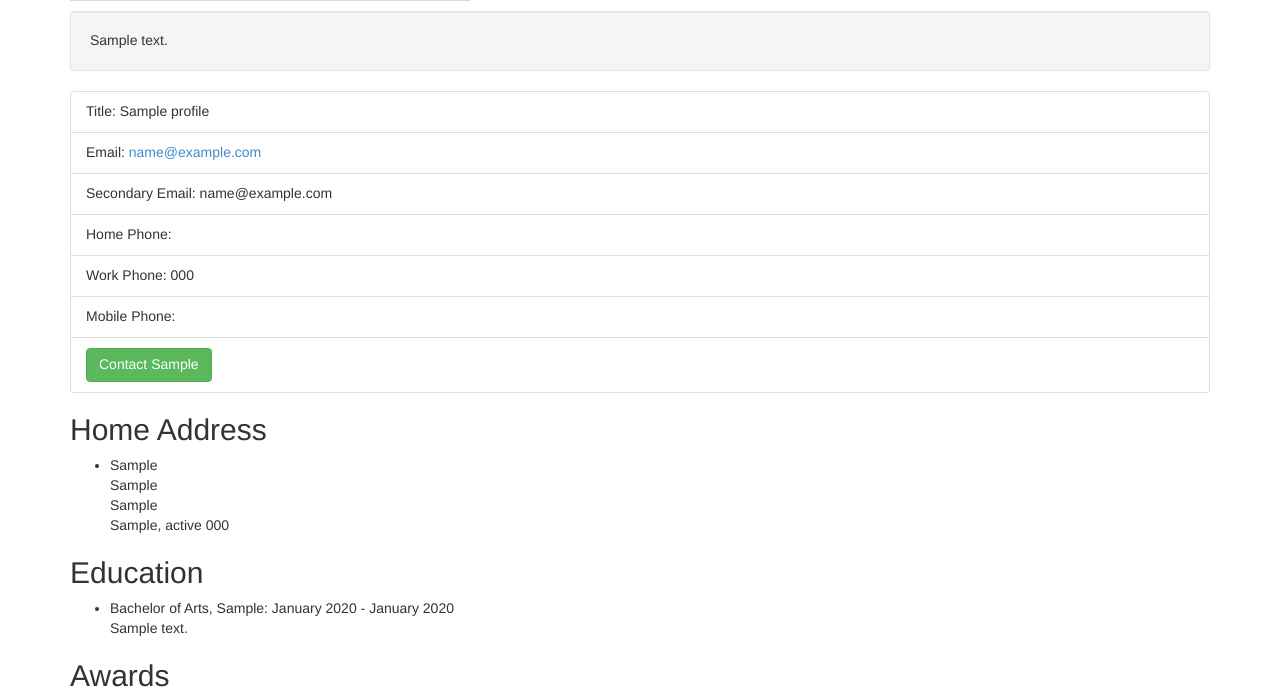
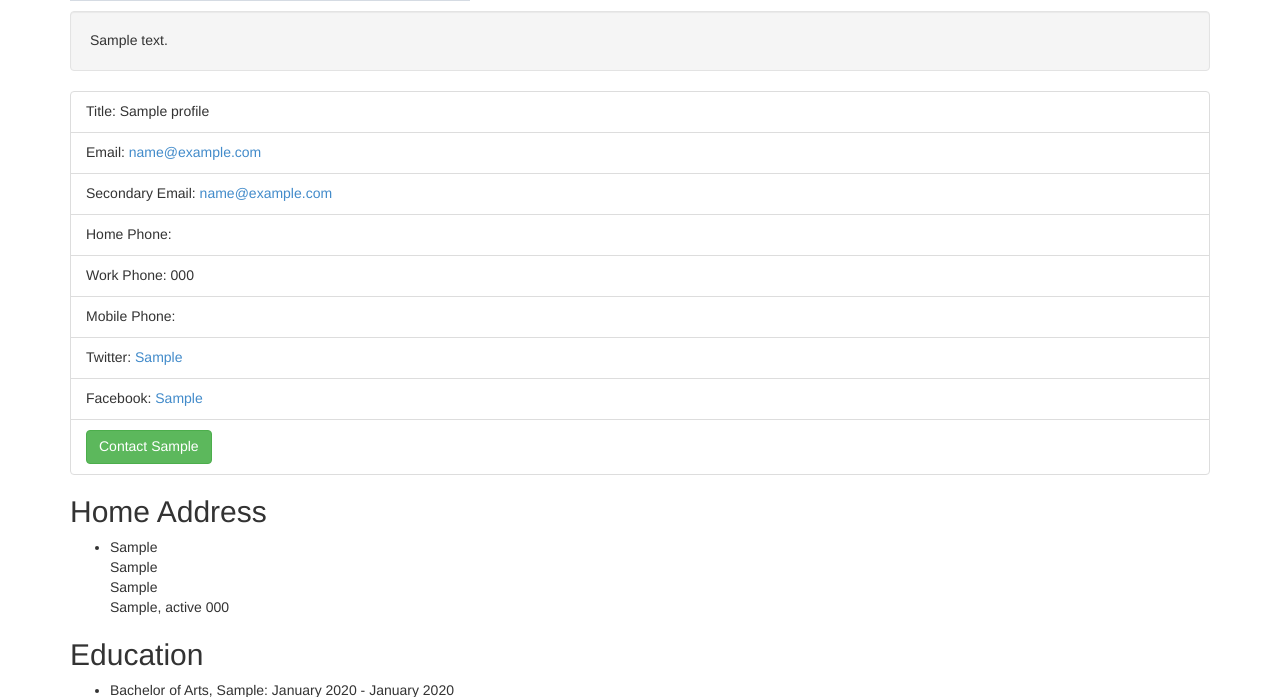
Before and after one commit to shacker/ccademo, a Django app: a page that uses templates/people/profile_detail.html in a window 1280 px wide. Shown: the part 432-1129 px from the top of the page. Run offline with Django 3.2, Linux system fonts and the light colour scheme; tables that the repository leaves empty hold one stand-in row (values such as "Sample post"); grey boxes marked "Sample" are stand-in pictures; parts of the project's set-up code (start-up, migrations or seed data) failed here and were passed over; some libraries are stand-ins or nearby versions.

Commit message:
Add Facebook and Twitter fields to profile

```diff
--- a/apps/people/forms.py
+++ b/apps/people/forms.py
@@ -85,7 +85,10 @@ class ProfileForm(forms.ModelForm):
                  'fax',
                  'allow_contact',
                  'url_personal',
-                 'url_org',)
+                 'url_org',
+                 'twitter',
+                 'facebook',
+                 )
 
     def _clean_phone(self, fieldname, value):
         """
--- a/apps/people/models.py
+++ b/apps/people/models.py
@@ -146,12 +146,18 @@ class Profile(BaseProfile):
     datatel_avatar_url = models.CharField('Datatel avatar URL', blank=True, null=True, max_length=60)
     suffix = models.IntegerField(
                 max_length=2,
-                blank=True, null=True, choices=constants.PROFILE_SUFFIX_CHOICES)
+                blank=True, null=True, choices=constants.PROFILE_SUFFIX_CHOICES,
+                help_text='e.g. Dr., Phd.'
+                )
     salutation = models.IntegerField(
                     max_length=2,
                     blank=True, null=True,
-                    choices=constants.PROFILE_SALUTATION_CHOICES)
+                    choices=constants.PROFILE_SALUTATION_CHOICES,
+                    help_text='e.g. Mrs., Ms., Mr.')
     middle_name = models.CharField(max_length=50, blank=True, null=True)
+
+    twitter = models.CharField(blank=True, null=True, max_length=64, help_text='Your twitter username')
+    facebook = models.CharField(blank=True, null=True, max_length=64, help_text='Your Facebook username')
     title = models.CharField(blank=True, null=True, max_length=32)
     about = models.TextField(blank=True, null=True, help_text="A few sentences about yourself - capsule biography. No HTML allowed.", max_length=256)
     email2 = models.EmailField('Secondary Email', blank=True, null=True)
@@ -172,7 +178,6 @@ class Profile(BaseProfile):
     # Track user's dashboard widgets, with custom 'through' table to track order
     dashboard_widgets = models.ManyToManyField(CCAWidget, through=UserWidget, blank=True, null=True, symmetrical=False, help_text='This users set of Dashboard Widgets')
     planned_classes = models.ManyToManyField('courses.Builder', blank=True, null=True, symmetrical=False, help_text='Classes this user intends to take', related_name='planned_classes')
-
 
     # Model Managers
     objects = models.Manager()
--- a/templates/people/profile_detail.html
+++ b/templates/people/profile_detail.html
@@ -28,7 +28,7 @@
     <ul class="list-group">
         <li class="list-group-item">Title: {{ profile.title }}</li>
         <li class="list-group-item">Email: <a href="mailto:{{ profile.user.email }}">{{ profile.user.email }}</a></li>
-        <li class="list-group-item">Secondary Email: {{ profile.email2 }}</li>
+        <li class="list-group-item">Secondary Email: <a href="mailto:{{ profile.email2 }}">{{ profile.email2 }}</a></li>
         <li class="list-group-item">Home Phone:
             {# Only show home/mobile numbers for staff and faculty to other staff and faculty. #}
             {% if profile.user.is_instructor or profile.user.is_staff %}
@@ -50,7 +50,21 @@
             {% else %}
                 {{ profile.mobile_phone1 }}
             {% endif %}
+        </li>
+
+        {% if profile.twitter %}
+            <li class="list-group-item">Twitter: <a href="http://twitter.com/{{profile.twitter}}">
+                {{ profile.twitter }}</a>
             </li>
+        {% endif %}
+
+        {% if profile.facebook %}
+            <li class="list-group-item">Facebook: <a href="http://facebook.com/{{profile.facebook}}">
+                {{ profile.facebook }}</a>
+            </li>
+        {% endif %}
+
+
         <li class="list-group-item">
             <a href="{% url 'messages_compose_to' profile.user %}" class="btn btn-success">Contact {{profile.user.first_name}}</a>
         </li>
```
Also changed, not shown: apps/people/migrations/0009_auto_20141117_2254.py (added).
